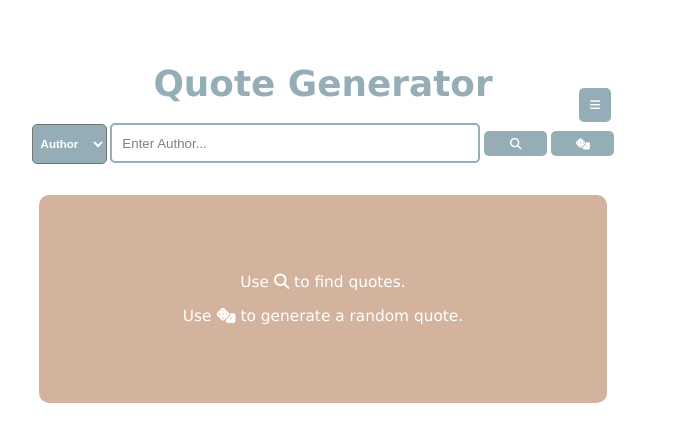
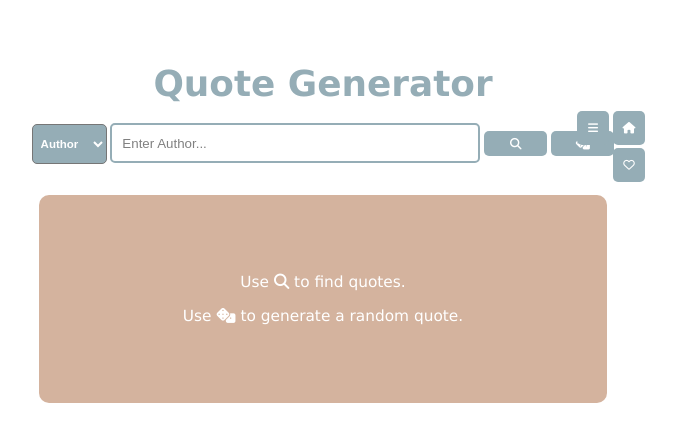
Before and after one commit to TrevorZB/react-quote-generator, a React (Create React App) app: page / in a window 1280 px wide. Both pictures are taken after a click on the button 912 px from the left and 104 px from the top of the page. Shown: the top 442 px of the page, without its empty margins (317-993 px from the left). Built offline with nearby package versions, Linux system fonts and the light colour scheme.

Commit message:
added home menu favorites menu

```diff
--- a/src/App.css
+++ b/src/App.css
@@ -97,10 +97,23 @@ p {
   width: 20%;
 }
 
-#menu-button {
+.menu-button {
   width: 2.5%;
   height: 4.2%;
   position: absolute;
-  top: 11%;
-  right: 27.5%;
 }
+
+#main-menu-button {
+  top: 13.9%;
+  right: 27.65%;
+}
+
+#menu-home-button {
+  top: 13.9%;
+  right: 24.85%;
+}
+
+#menu-favorites-button {
+  top: 18.5%;
+  right: 24.85%;
+}
--- a/src/components/App.js
+++ b/src/components/App.js
@@ -48,6 +48,7 @@ class App extends Component {
         <Menu
           menuReveal={this.state.menuReveal}
           handleMenuClick={this.handleMenuClick}
+          handleHome={this.handleHome}
         />
         <div id="quote">{content}</div>
       </div>
@@ -72,7 +73,9 @@ class App extends Component {
     this.setState({
       index: -1,
       input: "",
-      submit: ""
+      submit: "",
+      select: "Author",
+      menuReveal: false
     });
   };
   handleSelectChange = event => {
--- /dev/null
+++ b/src/components/FavoritesMenu.js
@@ -0,0 +1,17 @@
+import React from "react";
+
+const FavoritesMenu = props => {
+  return (
+    <div>
+      <button
+        onClick={props.handleFavorites}
+        id="menu-favorites-button"
+        className="home-button menu-button"
+      >
+        <i class="far fa-heart"></i>
+      </button>
+    </div>
+  );
+};
+
+export default FavoritesMenu;
--- /dev/null
+++ b/src/components/HomeMenu.js
@@ -0,0 +1,17 @@
+import React from "react";
+
+const HomeMenu = props => {
+  return (
+    <div>
+      <button
+        onClick={props.handleHome}
+        id="menu-home-button"
+        className="home-button menu-button"
+      >
+        <i class="fas fa-home"></i>
+      </button>
+    </div>
+  );
+};
+
+export default HomeMenu;
--- a/src/components/Menu.js
+++ b/src/components/Menu.js
@@ -1,15 +1,22 @@
 import React from "react";
+import HomeMenu from "./HomeMenu";
+import FavoritesMenu from "./FavoritesMenu";
 
 const Menu = props => {
   return (
     <div>
       <button
         onClick={props.handleMenuClick}
-        className="home-button"
-        id="menu-button"
+        className="home-button menu-button"
+        id="main-menu-button"
       >
         <i class="fas fa-bars"></i>
       </button>
+      {props.menuReveal && (
+        <React.Fragment>
+          <HomeMenu handleHome={props.handleHome} /> <FavoritesMenu />
+        </React.Fragment>
+      )}
     </div>
   );
 };
```
